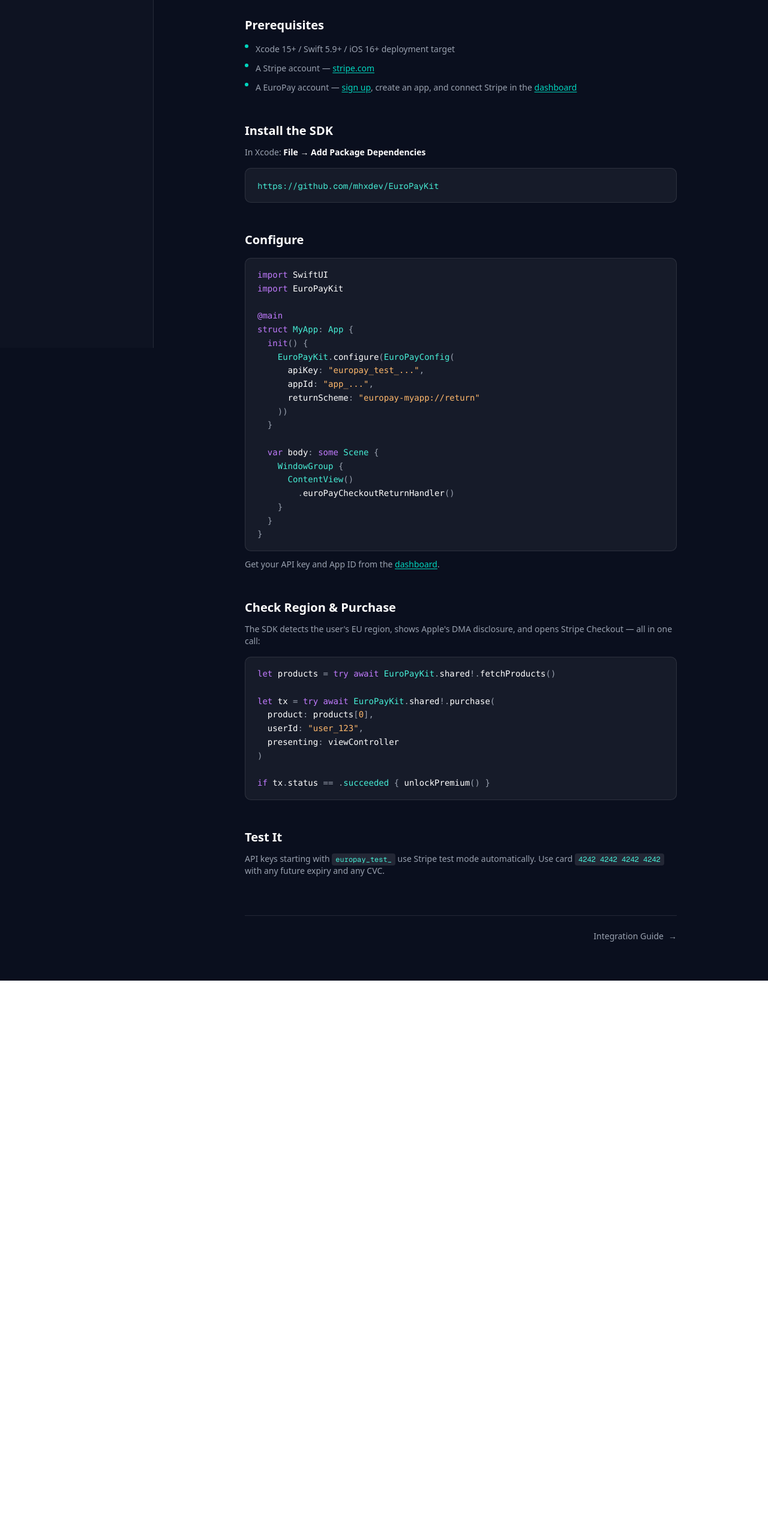
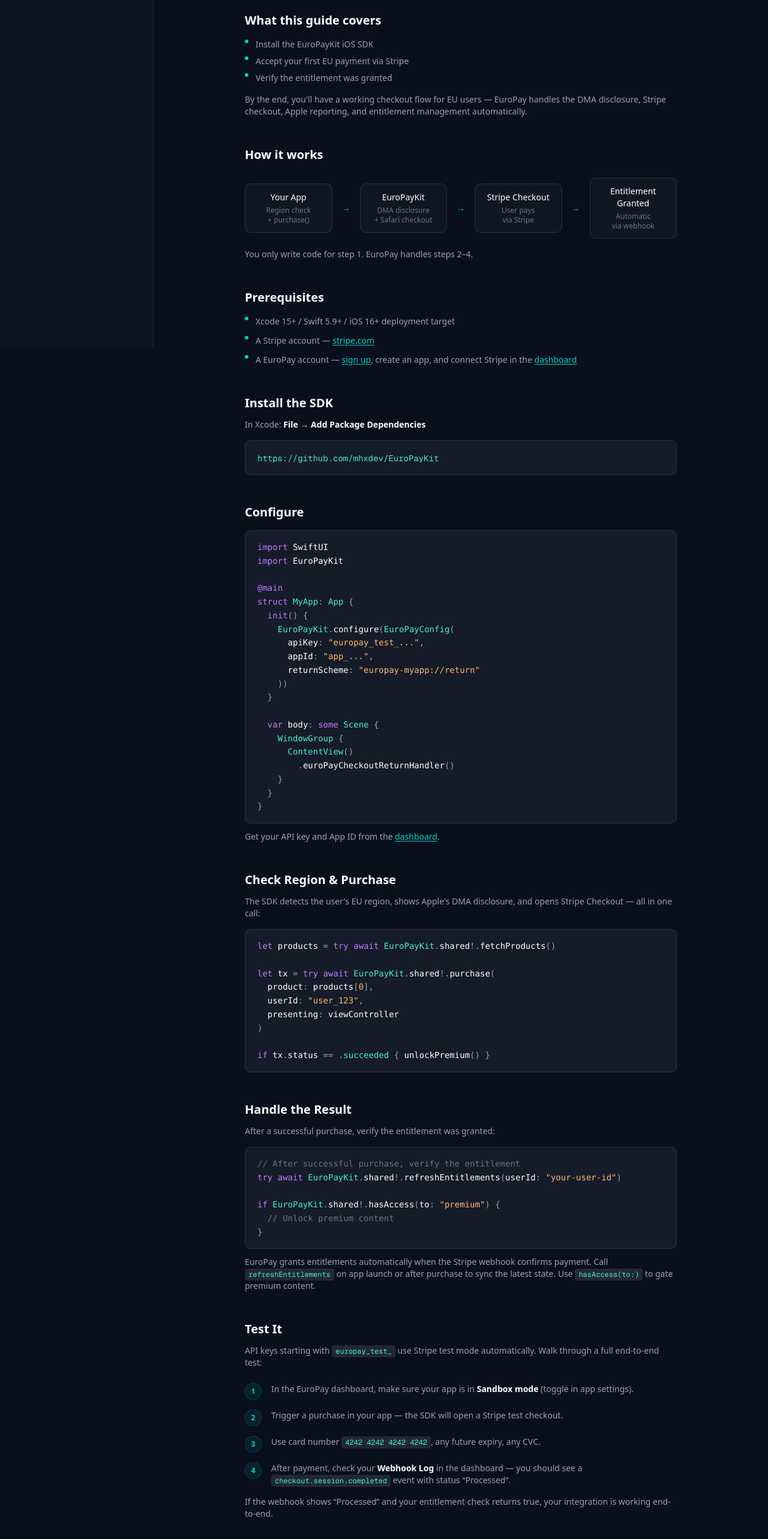
Before and after one commit to mhxdev/eupay, a Next.js app in the folder apps/web/: page /docs/getting-started in a window 1280 px wide. Shown: the part 220-2786 px from the top of the page at 60% size. Before the commit the page ends 1855 px from the top, so only its background shows below. Built offline with nearby package versions, Linux system fonts and the light colour scheme.

Commit message:
docs: expand getting-started with flow diagram, result handling, test walkthrough, timeline

```diff
--- a/apps/web/src/app/docs/getting-started/page.tsx
+++ b/apps/web/src/app/docs/getting-started/page.tsx
@@ -10,6 +10,86 @@
       <p className="mt-4 text-lg text-gray-400">
         Add alternative payments to your iOS app in 5 minutes.
       </p>
+
+      {/* What this guide covers */}
+      <section className="mt-10">
+        <h2 className="text-xl font-semibold text-white">
+          What this guide covers
+        </h2>
+        <ul className="mt-4 space-y-2 text-sm text-gray-400">
+          <li className="flex items-start gap-3">
+            <span className="mt-0.5 block h-1.5 w-1.5 shrink-0 rounded-full bg-teal-400" />
+            Install the EuroPayKit iOS SDK
+          </li>
+          <li className="flex items-start gap-3">
+            <span className="mt-0.5 block h-1.5 w-1.5 shrink-0 rounded-full bg-teal-400" />
+            Accept your first EU payment via Stripe
+          </li>
+          <li className="flex items-start gap-3">
+            <span className="mt-0.5 block h-1.5 w-1.5 shrink-0 rounded-full bg-teal-400" />
+            Verify the entitlement was granted
+          </li>
+        </ul>
+        <p className="mt-4 text-sm text-gray-400">
+          By the end, you&apos;ll have a working checkout flow for EU users —
+          EuroPay handles the DMA disclosure, Stripe checkout, Apple reporting,
+          and entitlement management automatically.
+        </p>
+      </section>
+
+      {/* How it works */}
+      <section className="mt-12">
+        <h2 className="text-xl font-semibold text-white">How it works</h2>
+        <div className="mt-6 flex flex-col items-stretch gap-3 md:flex-row md:items-center">
+          <div className="flex-1 rounded-lg border border-white/10 bg-white/[0.03] px-4 py-3 text-center">
+            <p className="text-sm font-medium text-white">Your App</p>
+            <p className="mt-1 text-xs text-gray-500">
+              Region check
+              <br />
+              + purchase()
+            </p>
+          </div>
+          <div className="shrink-0 py-1 text-center text-sm text-teal-400 md:py-0 md:px-1">
+            <span className="hidden md:inline">&rarr;</span>
+            <span className="inline md:hidden">&darr;</span>
+          </div>
+          <div className="flex-1 rounded-lg border border-white/10 bg-white/[0.03] px-4 py-3 text-center">
+            <p className="text-sm font-medium text-white">EuroPayKit</p>
+            <p className="mt-1 text-xs text-gray-500">
+              DMA disclosure
+              <br />
+              + Safari checkout
+            </p>
+          </div>
+          <div className="shrink-0 py-1 text-center text-sm text-teal-400 md:py-0 md:px-1">
+            <span className="hidden md:inline">&rarr;</span>
+            <span className="inline md:hidden">&darr;</span>
+          </div>
+          <div className="flex-1 rounded-lg border border-white/10 bg-white/[0.03] px-4 py-3 text-center">
+            <p className="text-sm font-medium text-white">Stripe Checkout</p>
+            <p className="mt-1 text-xs text-gray-500">
+              User pays
+              <br />
+              via Stripe
+            </p>
+          </div>
+          <div className="shrink-0 py-1 text-center text-sm text-teal-400 md:py-0 md:px-1">
+            <span className="hidden md:inline">&rarr;</span>
+            <span className="inline md:hidden">&darr;</span>
+          </div>
+          <div className="flex-1 rounded-lg border border-white/10 bg-white/[0.03] px-4 py-3 text-center">
+            <p className="text-sm font-medium text-white">Entitlement Granted</p>
+            <p className="mt-1 text-xs text-gray-500">
+              Automatic
+              <br />
+              via webhook
+            </p>
+          </div>
+        </div>
+        <p className="mt-4 text-sm text-gray-400">
+          You only write code for step 1. EuroPay handles steps 2–4.
+        </p>
+      </section>
 
       {/* Prerequisites */}
       <section className="mt-12">
@@ -239,15 +319,128 @@
         </div>
       </section>
 
+      {/* Handle the result */}
+      <section className="mt-12">
+        <h2 className="text-xl font-semibold text-white">
+          Handle the Result
+        </h2>
+        <p className="mt-3 text-sm text-gray-400">
+          After a successful purchase, verify the entitlement was granted:
+        </p>
+        <div className="mt-4 overflow-x-auto rounded-lg border border-white/10 bg-white/5 px-5 py-4">
+          <pre className="text-sm leading-relaxed font-mono">
+            <code>
+              <span className="text-gray-500">// After successful purchase, verify the entitlement</span>
+              {"\n"}
+              <span className="text-purple-400">try await</span>{" "}
+              <span className="text-teal-300">EuroPayKit</span>
+              <span className="text-gray-400">.</span>
+              <span className="text-white">shared</span>
+              <span className="text-gray-400">!.</span>
+              <span className="text-white">refreshEntitlements</span>
+              <span className="text-gray-400">(</span>
+              <span className="text-white">userId</span>
+              <span className="text-gray-400">:</span>{" "}
+              <span className="text-orange-300">&quot;your-user-id&quot;</span>
+              <span className="text-gray-400">)</span>
+              {"\n\n"}
+              <span className="text-purple-400">if</span>{" "}
+              <span className="text-teal-300">EuroPayKit</span>
+              <span className="text-gray-400">.</span>
+              <span className="text-white">shared</span>
+              <span className="text-gray-400">!.</span>
+              <span className="text-white">hasAccess</span>
+              <span className="text-gray-400">(</span>
+              <span className="text-white">to</span>
+              <span className="text-gray-400">:</span>{" "}
+              <span className="text-orange-300">&quot;premium&quot;</span>
+              <span className="text-gray-400">)</span>{" "}
+              <span className="text-gray-400">{"{"}</span>
+              {"\n"}
+              {"  "}
+              <span className="text-gray-500">// Unlock premium content</span>
+              {"\n"}
+              <span className="text-gray-400">{"}"}</span>
+            </code>
+          </pre>
+        </div>
+        <p className="mt-3 text-sm text-gray-400">
+          EuroPay grants entitlements automatically when the Stripe webhook
+          confirms payment. Call{" "}
+          <code className="rounded bg-white/10 px-1.5 py-0.5 text-xs font-mono text-teal-300">refreshEntitlements</code>{" "}
+          on app launch or after purchase to sync the latest state. Use{" "}
+          <code className="rounded bg-white/10 px-1.5 py-0.5 text-xs font-mono text-teal-300">hasAccess(to:)</code>{" "}
+          to gate premium content.
+        </p>
+      </section>
+
       {/* Test it */}
       <section className="mt-12">
         <h2 className="text-xl font-semibold text-white">Test It</h2>
         <p className="mt-3 text-sm text-gray-400">
           API keys starting with{" "}
           <code className="rounded bg-white/10 px-1.5 py-0.5 text-xs font-mono text-teal-300">europay_test_</code>{" "}
-          use Stripe test mode automatically. Use card{" "}
-          <code className="rounded bg-white/10 px-1.5 py-0.5 text-xs font-mono text-teal-300">4242 4242 4242 4242</code>{" "}
-          with any future expiry and any CVC.
+          use Stripe test mode automatically. Walk through a full end-to-end test:
+        </p>
+        <div className="mt-6 space-y-4">
+          <div className="flex gap-4">
+            <div className="flex h-7 w-7 shrink-0 items-center justify-center rounded-full bg-teal-500/10 text-xs font-bold text-teal-400 border border-teal-500/20">
+              1
+            </div>
+            <p className="text-sm text-gray-400">
+              In the EuroPay dashboard, make sure your app is in{" "}
+              <strong className="text-white">Sandbox mode</strong> (toggle in
+              app settings).
+            </p>
+          </div>
+          <div className="flex gap-4">
+            <div className="flex h-7 w-7 shrink-0 items-center justify-center rounded-full bg-teal-500/10 text-xs font-bold text-teal-400 border border-teal-500/20">
+              2
+            </div>
+            <p className="text-sm text-gray-400">
+              Trigger a purchase in your app — the SDK will open a Stripe test
+              checkout.
+            </p>
+          </div>
+          <div className="flex gap-4">
+            <div className="flex h-7 w-7 shrink-0 items-center justify-center rounded-full bg-teal-500/10 text-xs font-bold text-teal-400 border border-teal-500/20">
+              3
+            </div>
+            <p className="text-sm text-gray-400">
+              Use card number{" "}
+              <code className="rounded bg-white/10 px-1.5 py-0.5 text-xs font-mono text-teal-300">4242 4242 4242 4242</code>
+              , any future expiry, any CVC.
+            </p>
+          </div>
+          <div className="flex gap-4">
+            <div className="flex h-7 w-7 shrink-0 items-center justify-center rounded-full bg-teal-500/10 text-xs font-bold text-teal-400 border border-teal-500/20">
+              4
+            </div>
+            <p className="text-sm text-gray-400">
+              After payment, check your{" "}
+              <strong className="text-white">Webhook Log</strong> in the
+              dashboard — you should see a{" "}
+              <code className="rounded bg-white/10 px-1.5 py-0.5 text-xs font-mono text-teal-300">checkout.session.completed</code>{" "}
+              event with status &ldquo;Processed&rdquo;.
+            </p>
+          </div>
+        </div>
+        <p className="mt-4 text-sm text-gray-400">
+          If the webhook shows &ldquo;Processed&rdquo; and your entitlement
+          check returns true, your integration is working end-to-end.
+        </p>
+      </section>
+
+      {/* Timeline callout */}
+      <section className="mt-12 rounded-lg border border-teal-500/20 bg-teal-500/5 px-6 py-5">
+        <p className="text-sm font-medium text-white">
+          How long does this take?
+        </p>
+        <p className="mt-2 text-sm text-gray-400">
+          The code integration takes about an hour. The longest wait is Apple
+          approving your External Purchase Link Entitlement, which typically
+          takes 2–5 business days. You can build and test your integration in
+          Sandbox mode while waiting for approval.
         </p>
       </section>
 
```
